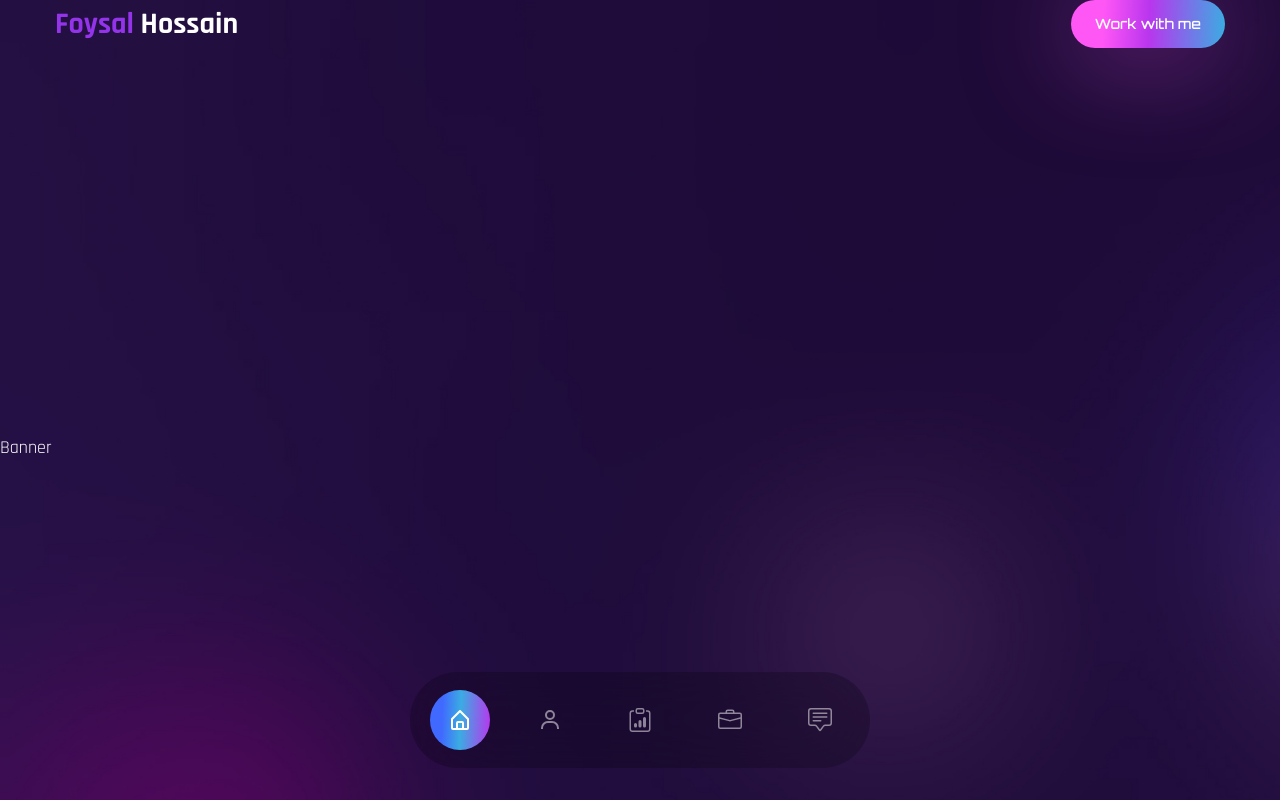
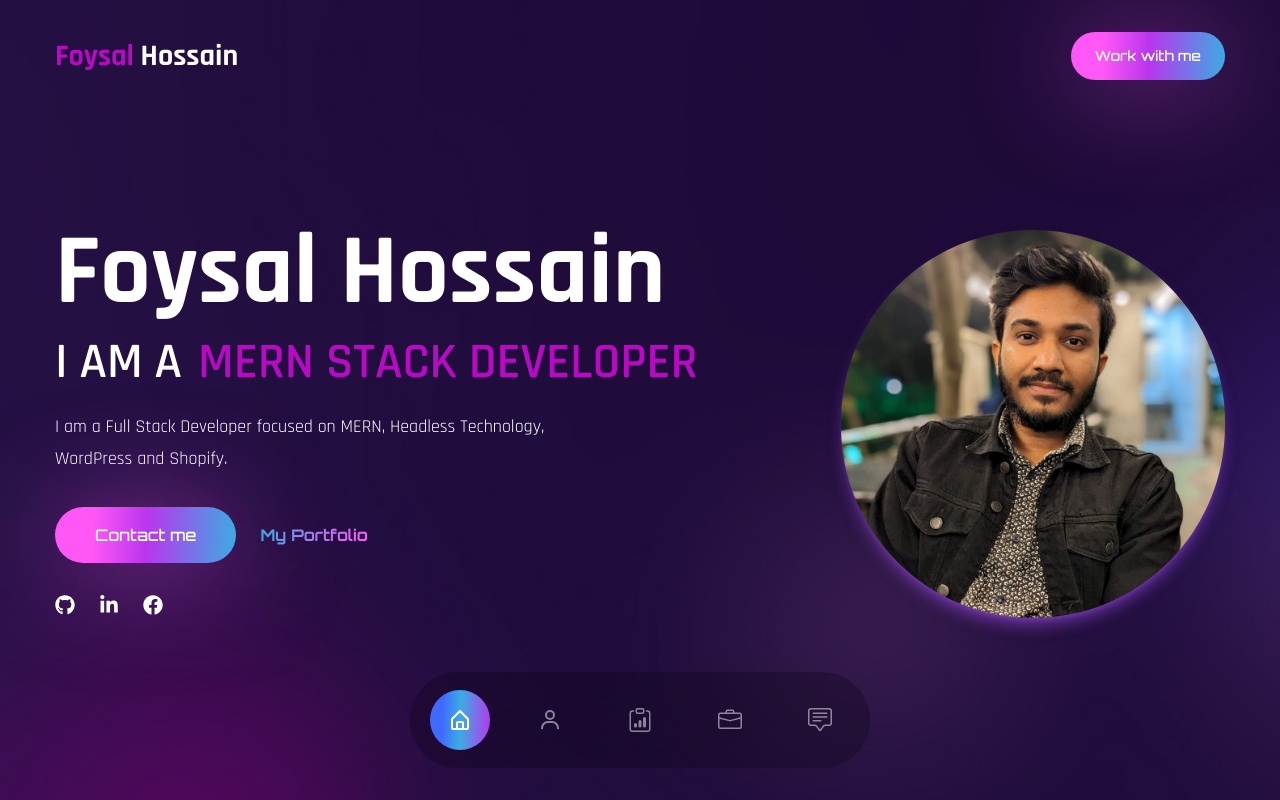
Before and after one commit to Foysalhossain/portfolio-starter, a React (Create React App) app: page / in a window 1280 px wide. Shown: the top 800 px of the page. Built offline with nearby package versions, Linux system fonts and the light colour scheme; the HTML template or start-up script is replaced by a standard one; a web font is replaced by a local one.

Commit message:
banner section added

```diff
--- a/package.json
+++ b/package.json
@@ -38,7 +38,7 @@
   "devDependencies": {
     "framer-motion": "^8.4.3",
     "react-countup": "^6.4.0",
-    "react-icons": "^4.7.1",
+    "react-icons": "^4.10.1",
     "react-intersection-observer": "^9.4.1",
     "react-scroll": "^1.8.9",
     "react-type-animation": "^2.1.2",
--- a/src/components/Banner.js
+++ b/src/components/Banner.js
@@ -1,8 +1,95 @@
 import React from 'react';
+// images
+import Images from '../assets/me.jpg';
+// icons
+import { FaGithub, FaYoutube, FaDribble, FaLinkedinIn, FaFacebook } from 'react-icons/fa';
+// type animaiton
+import { TypeAnimation } from 'react-type-animation';
+// motion
+import { motion } from 'framer-motion';
+// variants
+import { fadeIn } from '../variants';
 
 const Banner = () => {
   return (
-    <div className='section' id='home'>Banner</div>
+    <section className='min-h-[85vh] lg:min-h-[78vh] flex items-center' id='home'>
+      <div className="container mx-auto">
+        <div className='flex flex-col gap-y-10 lg:flex-row lg:items-center lg:gap-x-8'>
+          {/* text */}
+          <div className='flex-1 text-center font-secondary lg:text-left'>
+            <motion.h1
+              variants={fadeIn('up', 0.3)}
+              initial='hidden'
+              whileInView={'show'}
+              viewport={{ once: false, amount: 0.7 }}
+              className='text-[55px] font-bold leading-[0.8] lg:text-[100px] mb-6'>
+              Foysal <span>Hossain</span>
+            </motion.h1>
+            <motion.div
+              variants={fadeIn('up', 0.4)}
+              initial='hidden'
+              whileInView={'show'}
+              viewport={{ once: false, amount: 0.7 }}
+              className='mb-6 text-[36px] lg:text-[50px] font-secondary font-semibold uppercase leading-[1]'>
+              <span className='text-white mr-4'>I am a</span>
+              <TypeAnimation sequence={[
+                'Full Stack Developer',
+                2000,
+                'MERN Stack Developer',
+                2000
+              ]}
+                speed={50}
+                className='text-accent'
+                wrapper='span'
+                repeat={Infinity}
+              />
+            </motion.div>
+            <motion.p
+              variants={fadeIn('up', 0.5)}
+              initial='hidden'
+              whileInView={'show'}
+              viewport={{ once: false, amount: 0.7 }}
+              className='mb-8 max-w-lg mx-auto lg:mx-0'>
+              I am a Full Stack Developer focused on MERN, Headless Technology, WordPress and Shopify.
+            </motion.p>
+            <motion.div
+              variants={fadeIn('up', 0.6)}
+              initial='hidden'
+              whileInView={'show'}
+              viewport={{ once: false, amount: 0.7 }}
+              className='flex max-w-max gap-x-6 items-center mb-8 mx-auto lg:mx-0'>
+              <button className='btn btn-lg'>Contact me</button>
+              <a href="#" className='text-gradient btn-link'>My Portfolio</a>
+            </motion.div>
+            {/* socials */}
+            <motion.div
+              variants={fadeIn('up', 0.7)}
+              initial='hidden'
+              whileInView={'show'}
+              viewport={{ once: false, amount: 0.7 }}
+              className='flex text-[20px] gap-x-6 max-w-max mx-auto lg:mx-0'>
+              <a href="https://github.com/Foysalhossain">
+                <FaGithub />
+              </a>
+              <a href="https://www.linkedin.com/in/foysal-hossain-07b611211/">
+                <FaLinkedinIn />
+              </a>
+              <a href="https://www.facebook.com/profile.php?id=100008684070891">
+                <FaFacebook />
+              </a>
+            </motion.div>
+          </div>
+          {/* images */}
+          <motion.div
+            variants={fadeIn('down', 0.5)}
+            initial='hidden'
+            whileInView={'show'}
+            className='hidden lg:flex flex-1 max-w-[320px] lg:max-w-[482px] justify-end'>
+            <img className='w-96 rounded-full bg-purple-500 shadow-lg shadow-purple-500/50' src={Images} alt="" />
+          </motion.div>
+        </div>
+      </div>
+    </section >
   )
 };
 
--- a/src/components/Header.js
+++ b/src/components/Header.js
@@ -2,12 +2,12 @@ import React from 'react';
 
 const Header = () => {
   return (
-    <header>
+    <header className='py-8'>
       <div className='container mx-auto'>
         <div className='flex justify-between items-center'>
           {/* logo */}
           <a href="#">
-            <h1 className='text-3xl font-bold'><span className='text-purple-600'>Foysal</span> Hossain</h1>
+            <h1 className='text-3xl font-bold'><span className='text-accent'>Foysal</span> Hossain</h1>
           </a>
           {/* button */}
           <button className='btn btn-sm'>Work with me</button>
```
Also changed, not shown: src/assets/me.jpg (added), 1 other file (tests, documents, lock files or other folders).
